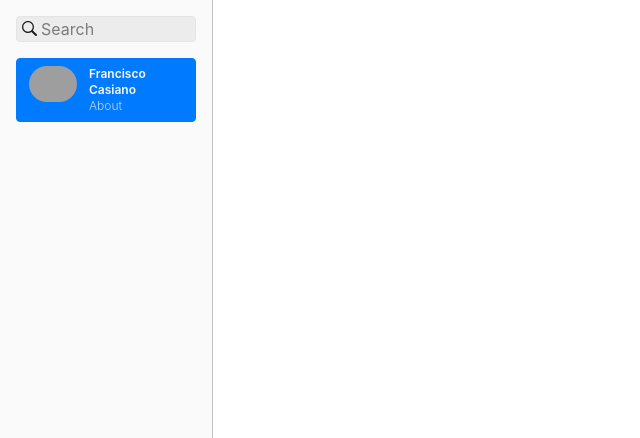
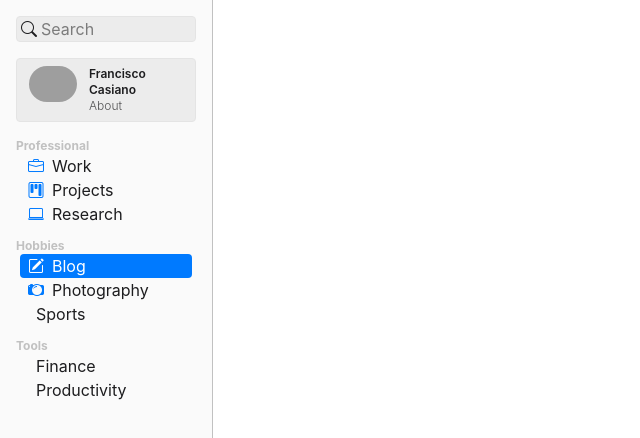
Before and after one commit to panchi64/personal-website, a Next.js app: page / in a window 1280 px wide. Shown: the top 438 px of the page, without its empty margins (0-640 px from the left). Built offline with nearby package versions, Linux system fonts and the light colour scheme; grey boxes are pictures that could not be loaded.

Commit message:
Menu Sections are complete, updated icon library

```diff
--- /dev/null
+++ b/components/ui/MenuSectionItem.tsx
@@ -0,0 +1,44 @@
+import Link from "next/link";
+import { useAppDispatch, useAppSelector } from "../../redux/hooks";
+
+const MenuSectionItem = (props: { item: any }) => {
+  const selectedOption = useAppSelector((state) => state.menuBar.selOption);
+  const dispatch = useAppDispatch();
+
+  const itemDetails = props.item;
+
+  const itemColors =
+    selectedOption == itemDetails.sectionName
+      ? "text-dark-white bg-light-blue dark:bg-dark-blue rounded"
+      : "text-light-black dark:text-dark-white";
+
+  const iconColors =
+    selectedOption == itemDetails.sectionName
+      ? "text-dark-white"
+      : "text-light-blue dark:text-dark-blue";
+
+  const itemClicked = () => {
+    console.log("Item clicked");
+    dispatch({
+      type: "menuBar/setSelOption",
+      payload: itemDetails.sectionName,
+    });
+  };
+
+  return (
+    <Link
+      href={"/" + itemDetails.sectionName.replaceAll(" ", "-")}
+      onClick={itemClicked}
+    >
+      <div className={"flex " + itemColors}>
+        <i
+          //   TODO: Find out why the icon is not showing up after work option
+          className={"px-2 " + itemDetails.sectionIcon + " " + iconColors}
+        ></i>
+        <p className={"capitalize text-base"}>{itemDetails.sectionName}</p>
+      </div>
+    </Link>
+  );
+};
+
+export default MenuSectionItem;
--- a/components/ui/MenuSections.tsx
+++ b/components/ui/MenuSections.tsx
@@ -1,9 +1,25 @@
 import React from "react";
+import MenuSectionItem from "./MenuSectionItem";
 
 // The intended type for the payload is: JSON. However it seems that JSON.parse() just returns an any type object so any attempt to specify the payload's type will just create errors.
 const MenuSections = (props: { payload: any }) => {
-    // TODO: Add API logic to fetch the section title and details regarding the section items
-    return null;
+  const sectionTitle = props.payload.title;
+  const sectionContent = props.payload.content;
+
+  // TODO: Add API logic to fetch the section title and details regarding the section items
+  return (
+    <div className="flex flex-col mb-3 w-full">
+      <p className="capitalize text-light-secondary dark:text-dark-tertiary font-bold text-xs">
+        {sectionTitle}
+      </p>
+      <div className="flex flex-col justify-center mx-1">
+        {sectionContent?.map((itemDetails: any) => {
+          return (
+            <MenuSectionItem item={itemDetails} key={itemDetails.sectionName} />
+          );
+        })}
+      </div>
+    </div>
+  );
 };
-
 export default MenuSections;
--- a/components/ui/ProfileSection.tsx
+++ b/components/ui/ProfileSection.tsx
@@ -21,7 +21,7 @@ const ProfileSection = (props: { title: String; subtitle: String }) => {
   const subtitleTextColor =
     selectedOption == "home"
       ? "text-light-primary/75 dark:text-dark-white/75"
-      : "text-light-black/75 dark:text-dark-primary/75";
+      : "text-light-black/75 dark:text-dark-white/75";
 
   const profileClicked = () => {
     console.log("Profile clicked");
--- a/components/ui/SearchBar.tsx
+++ b/components/ui/SearchBar.tsx
@@ -1,10 +1,8 @@
-import { GoSearch } from "react-icons/go";
-
 const SearchBar = () => {
   return (
     <div className="bg-light-item-bg dark:bg-dark-item-bg border-light-item-border dark:border-dark-item-border border-[1px] rounded flex mb-4 focus-within:outline focus-within:outline-4 focus-within:outline-light-blue">
-      <div className="m-1">
-        <GoSearch className="text-light-black dark:text-dark-white" />
+      <div className="mx-1 h-full">
+        <i className="bi-search text-light-black dark:text-dark-white place-self-center" />
       </div>
       <input
         type="text"
--- a/package.json
+++ b/package.json
@@ -15,13 +15,13 @@
   },
   "dependencies": {
     "@reduxjs/toolkit": "^1.9.1",
+    "bootstrap-icons": "^1.10.3",
     "firebase": "^9.14.0",
     "firebase-tools": "^11.16.1",
     "next": "13.0.6",
     "next-redux-wrapper": "^8.0.0",
     "react": "18.2.0",
     "react-dom": "18.2.0",
-    "react-icons": "^4.7.1",
     "react-redux": "^8.0.5"
   },
   "devDependencies": {
--- a/pages/404.tsx
+++ b/pages/404.tsx
@@ -1,17 +1,9 @@
 import { NextPage } from "next";
 import Head from "next/head";
-
-import { useTheme as useNextTheme } from "next-themes";
 
 import { useEffect } from "react";
 
 const NotFound: NextPage = () => {
-  // TODO: Rewrite this whole thing to not use NextUI
-  const { setTheme } = useNextTheme();
-  useEffect(() => {
-    setTheme("dark");
-  }, [setTheme]);
-
   return (
     <>
       {/*
--- a/pages/_app.tsx
+++ b/pages/_app.tsx
@@ -1,15 +1,15 @@
 import "../styles/globals.css";
+import "bootstrap-icons/font/bootstrap-icons.css";
 
 import type { AppProps } from "next/app";
 
 import { store } from "../redux/store";
 import { Provider } from "react-redux";
 
-
 function App({ Component, pageProps }: AppProps) {
   return (
     <Provider store={store}>
-          <Component {...pageProps} />
+      <Component {...pageProps} />
     </Provider>
   );
 }
--- a/pages/index.tsx
+++ b/pages/index.tsx
@@ -1,7 +1,7 @@
 import type { NextPage } from "next";
 import Head from "next/head";
 
-import React, { useEffect } from "react";
+import React from "react";
 
 import MenuBar from "../components/ui/MenuBar";
 import SearchBar from "../components/ui/SearchBar";
@@ -9,22 +9,56 @@ import ProfileSection from "../components/ui/ProfileSection";
 import MenuSections from "../components/ui/MenuSections";
 
 const menuSectionPayloadExample: any = {
-  "professional": [
-    "work",
-    "projects",
-    "research",
+  sections: [
+    {
+      title: "professional",
+      content: [
+        {
+          sectionName: "work",
+          sectionIcon: "bi-briefcase",
+        },
+        {
+          sectionName: "projects",
+          sectionIcon: "bi-kanban",
+        },
+        {
+          sectionName: "research",
+          sectionIcon: "bi-laptop",
+        },
+      ],
+    },
+    {
+      title: "hobbies",
+      content: [
+        {
+          sectionName: "blog",
+          sectionIcon: "bi-pencil-square",
+        },
+        {
+          sectionName: "photography",
+          sectionIcon: "bi-camera2",
+        },
+        {
+          sectionName: "sports",
+          sectionIcon: "",
+        },
+      ],
+    },
+    {
+      title: "tools",
+      content: [
+        {
+          sectionName: "finance",
+          sectionIcon: "",
+        },
+        {
+          sectionName: "productivity",
+          sectionIcon: "",
+        },
+      ],
+    },
   ],
-  "hobbies": [
-    "blog",
-    "photography",
-    "sports",
-  ],
-  "tools": [
-    "finance",
-    "productivity",
-
-  ]
-}
+};
 
 const Home: NextPage = () => {
   return (
@@ -40,7 +74,12 @@ const Home: NextPage = () => {
           <div className="max-w-xs ">
             <SearchBar />
             <ProfileSection title="francisco casiano" subtitle="about" />
-            <MenuSections payload={ menuSectionPayloadExample } />
+
+            {menuSectionPayloadExample.sections.map((section: any) => {
+              return <MenuSections payload={section} key={section.title} />;
+            })}
+
+            <MenuSections payload={menuSectionPayloadExample} />
           </div>
         </div>
       </MenuBar>
--- a/redux/features/ui/menu-slice.ts
+++ b/redux/features/ui/menu-slice.ts
@@ -1,12 +1,12 @@
-import {createSlice, PayloadAction} from "@reduxjs/toolkit";
+import { createSlice, PayloadAction } from "@reduxjs/toolkit";
 
 interface MenuBarState {
   selOption: string;
 }
 
 const initialState: MenuBarState = {
-    selOption: "home",
-}
+  selOption: "blog",
+};
 
 export const menuBarSlice = createSlice({
   name: "menuBar",
@@ -18,5 +18,5 @@ export const menuBarSlice = createSlice({
   },
 });
 
-export const {setSelOption} = menuBarSlice.actions;
+export const { setSelOption } = menuBarSlice.actions;
 export default menuBarSlice.reducer;
--- a/ts-interfaces/generic/Component.ts
+++ /dev/null
@@ -1,6 +0,0 @@
-import React from "react";
-
-export interface Component {
-  componentID: string;
-  component: React.ReactNode;
-}
--- a/ts-interfaces/navbar/NavBarLinks.ts
+++ /dev/null
@@ -1,4 +0,0 @@
-export interface NavBarLinks {
-  name: string;
-  href: string;
-}
```
Also changed, not shown: 1 other file (tests, documents, lock files or other folders). Lines whose indentation alone changed are shown as unchanged.
